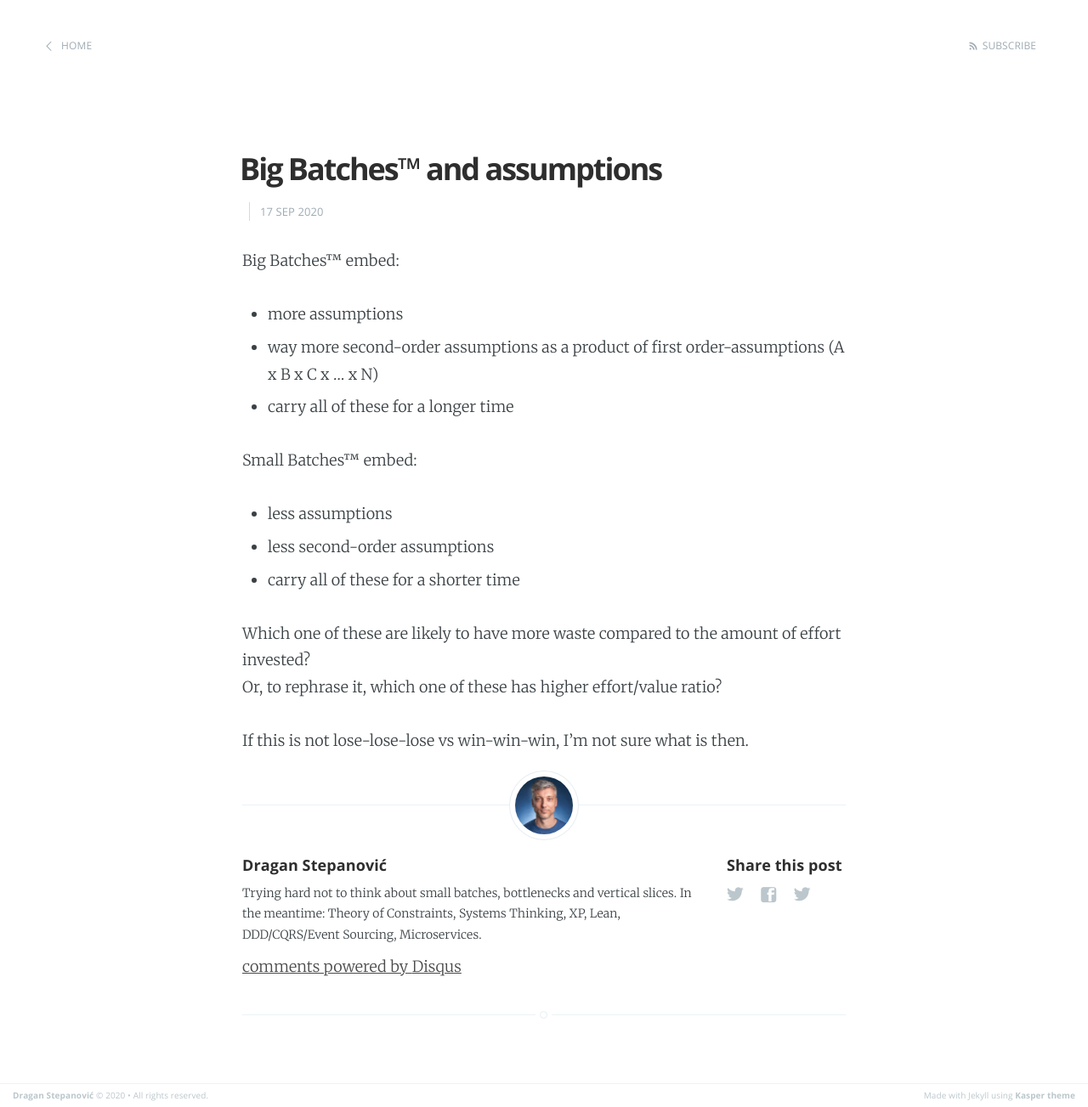
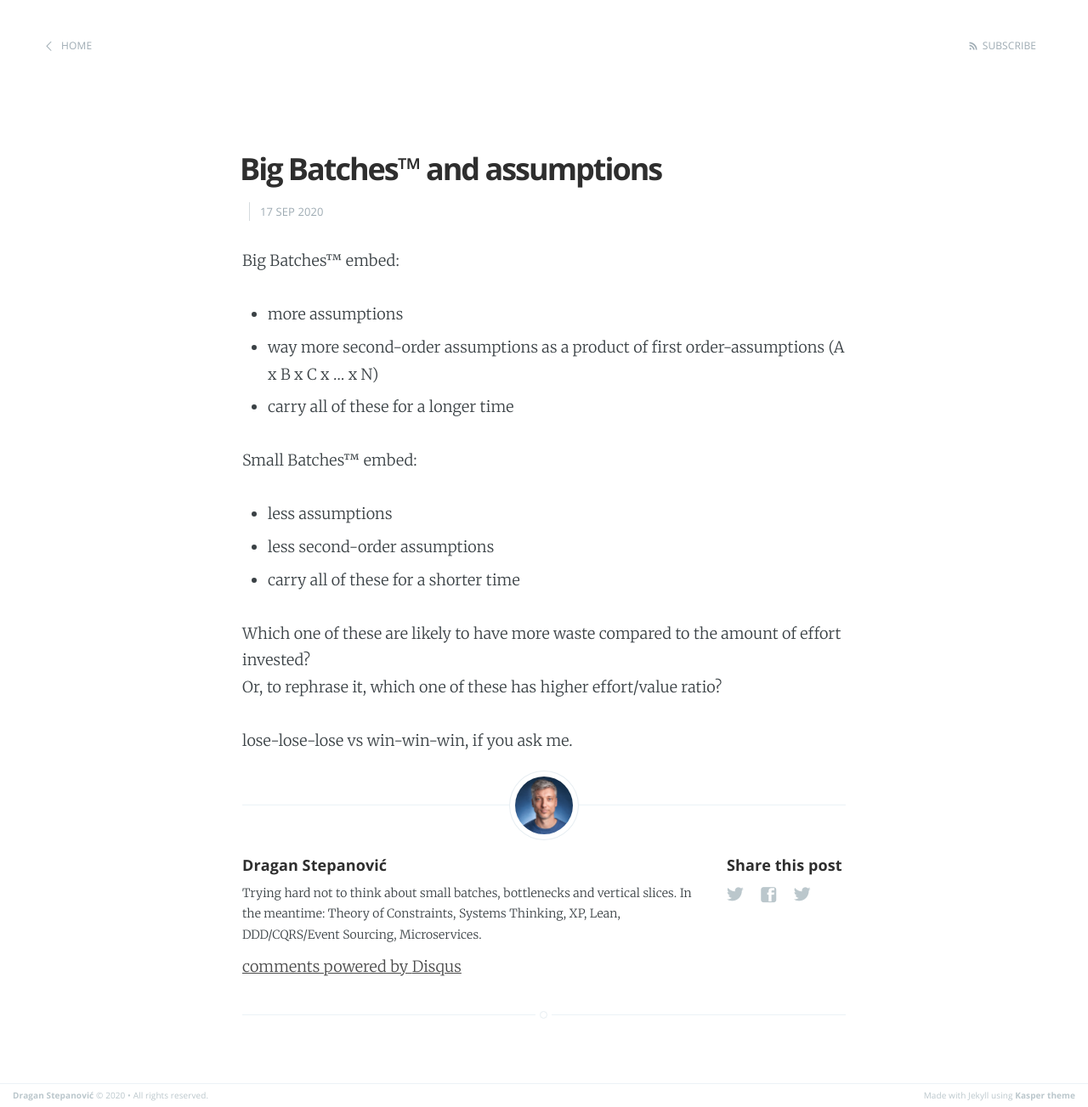
Before and after one commit to dragan-stepanovic/dragan-stepanovic.github.io, a Jekyll site: the page built from _posts/2020-09-17-big-batches-and-assumptions.md, in a window 1280 px wide. Shown: the whole page at 85% size. Built offline with Jekyll 4.4.1, drawn with Linux system fonts in a browser that asks for light colours; our own code applies the rules of GitHub Pages for plain Markdown files; comment, search, counter and statistics services are not loaded.

Commit message:
Update 2020-09-17-big-batches-and-assumptions.md

```diff
--- a/_posts/2020-09-17-big-batches-and-assumptions.md
+++ b/_posts/2020-09-17-big-batches-and-assumptions.md
@@ -15,4 +15,4 @@ Small Batches™ embed:
 Which one of these are likely to have more waste compared to the amount of effort invested?
 Or, to rephrase it, which one of these has higher effort/value ratio?
 
-If this is not lose-lose-lose vs win-win-win, I'm not sure what is then.
+lose-lose-lose vs win-win-win, if you ask me.
```
